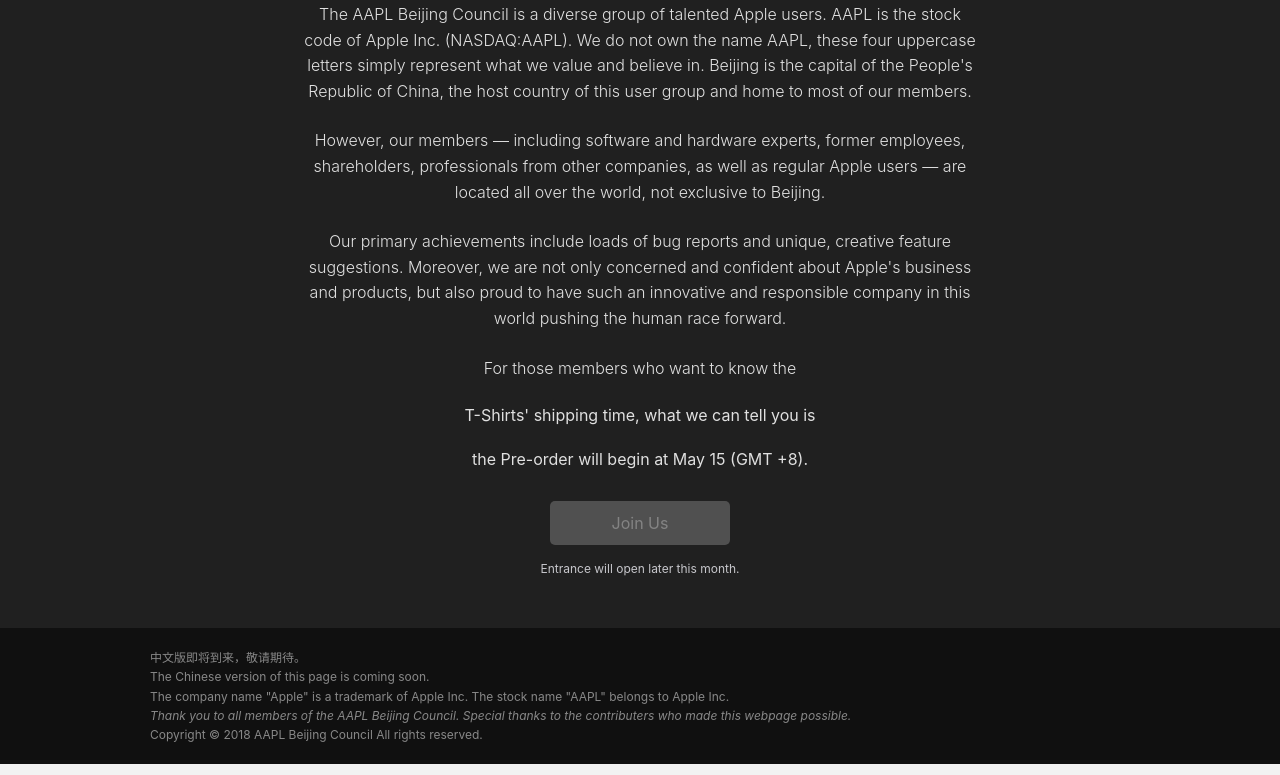
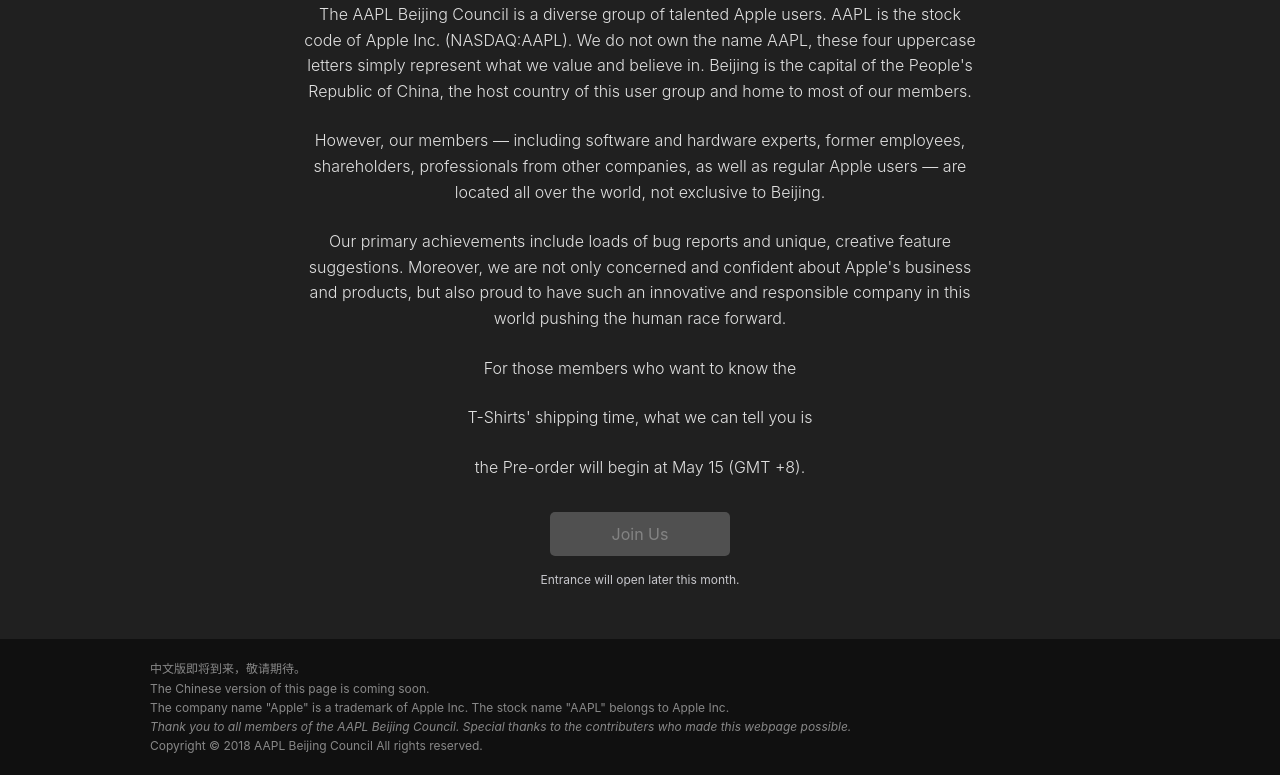
Before and after one commit to AAPLBeijingCouncil/AAPLBeijingCouncil.github.io, a plain HTML site: page index.html in a window 1280 px wide. Shown: the part 133-908 px from the top of the page. Drawn offline with Linux system fonts and the light colour scheme.

Commit message:
Update index.html

```diff
--- a/index.html
+++ b/index.html
@@ -35,8 +35,10 @@
             <p class="introduction">
                 For those members who want to know the
             </p>
+            <p class="introduction">
                 T-Shirts' shipping time, what we can tell you is
             </p>
+            <p class="introduction">
                 the Pre-order will begin at May 15 (GMT +8).
             </p>
             <div class="call-up">
```
